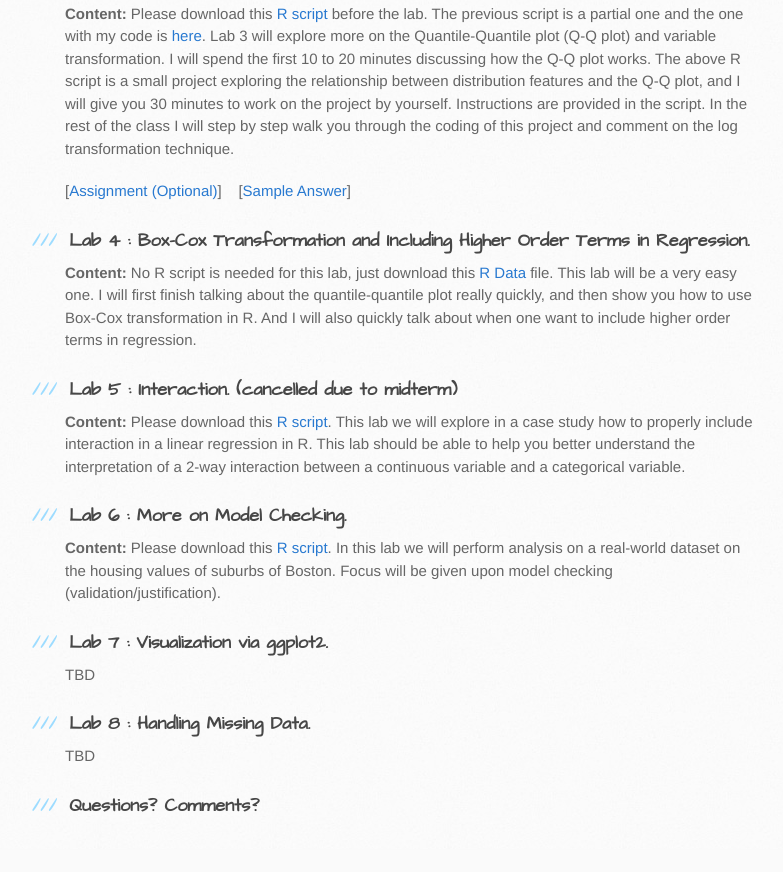
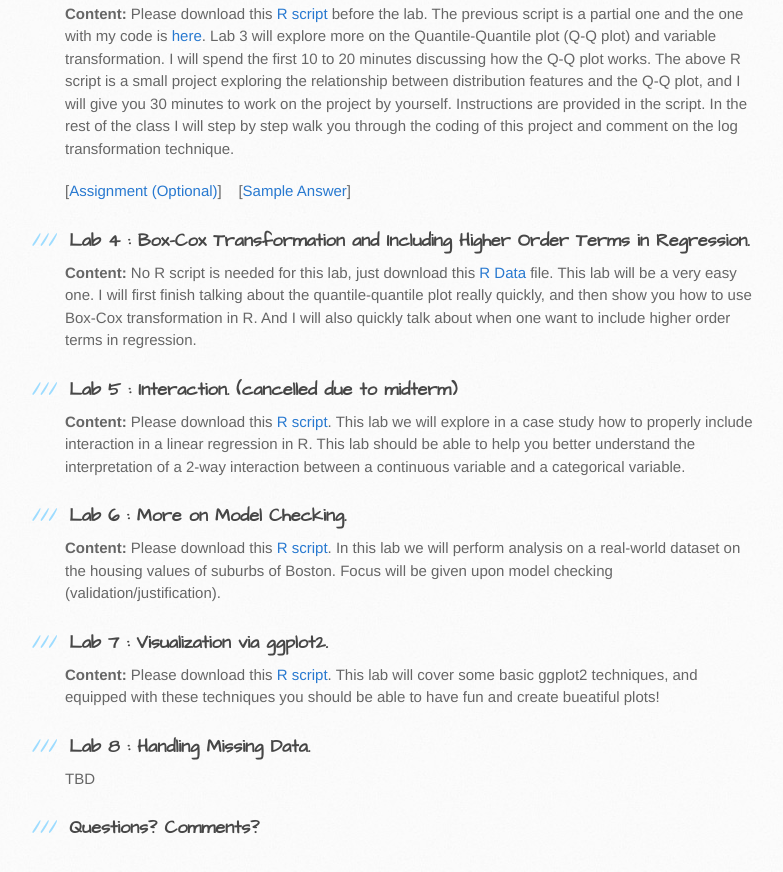
Before and after one commit to bayesric/Duke-STA-210, a plain HTML site: page index.html in a window 1280 px wide. Shown: the part 1515-2387 px from the top of the page, without its empty margins (105-888 px from the left). Before the commit the page ends 2364 px from the top, so only its background shows below. Drawn offline with Linux system fonts and the light colour scheme.

Commit message:
Update index.html

```diff
--- a/index.html
+++ b/index.html
@@ -128,7 +128,11 @@ perform analysis on a real-world dataset on the housing values of suburbs of Bos
 
 <h3>
 <a class="anchor" href="#Lab-7" aria-hidden="true"><span class="octicon octicon-link"></span></a>Lab 7 : Visualization via ggplot2.</h3>
-<p>TBD</p>
+<p> <strong>Content:</strong> Please download this
+  <a href="https://raw.githubusercontent.com/ericyewang/Duke-STA-210/master/Lab7_learn_ggplot2.R">R script</a>. This lab will
+  cover some basic ggplot2 techniques, and equipped with these techniques you should be able to have fun and create bueatiful
+  plots!
+</p>
 
 <h3>
 <a class="anchor" href="#Lab-8" aria-hidden="true"><span class="octicon octicon-link"></span></a>Lab 8 : Handling Missing Data.</h3>
```
